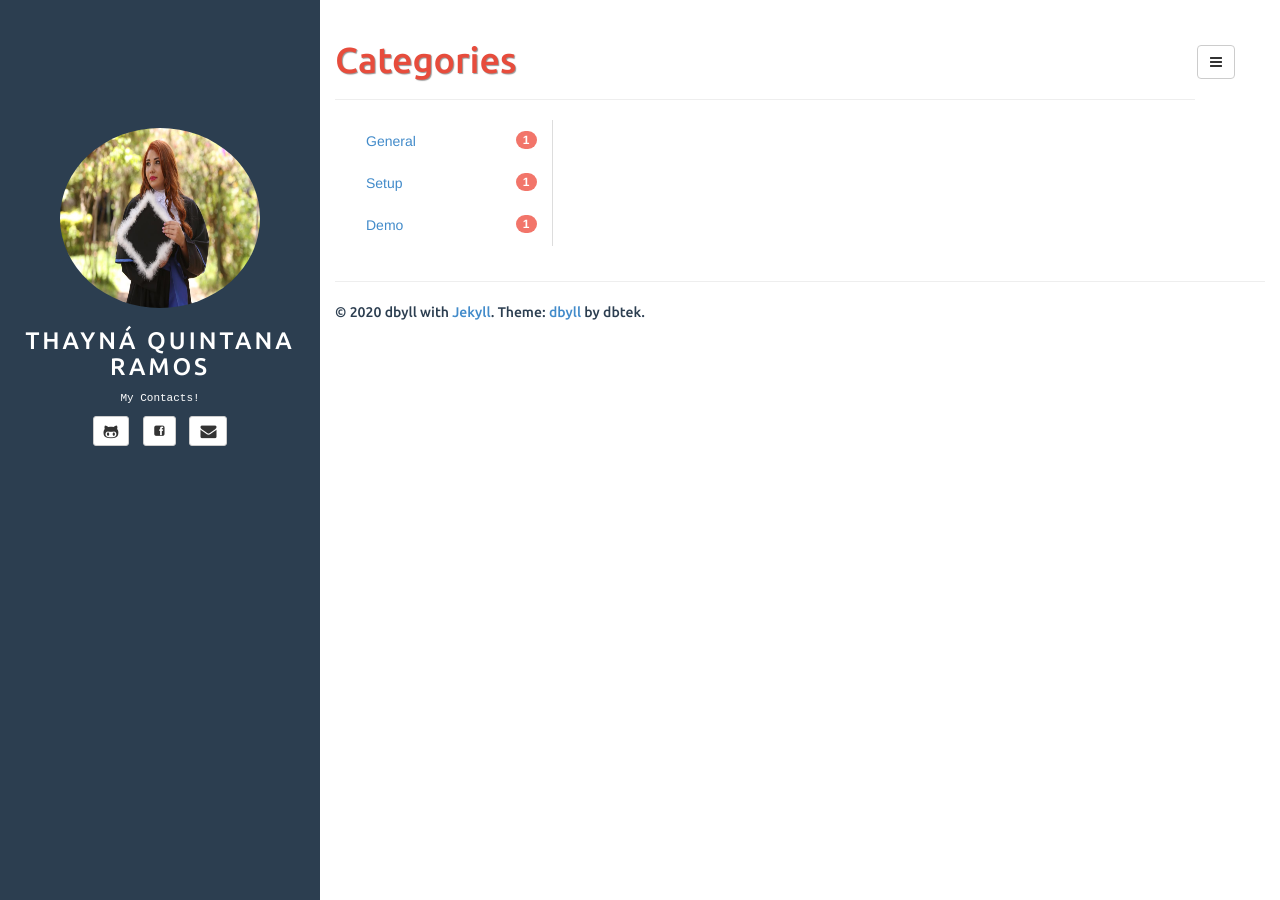
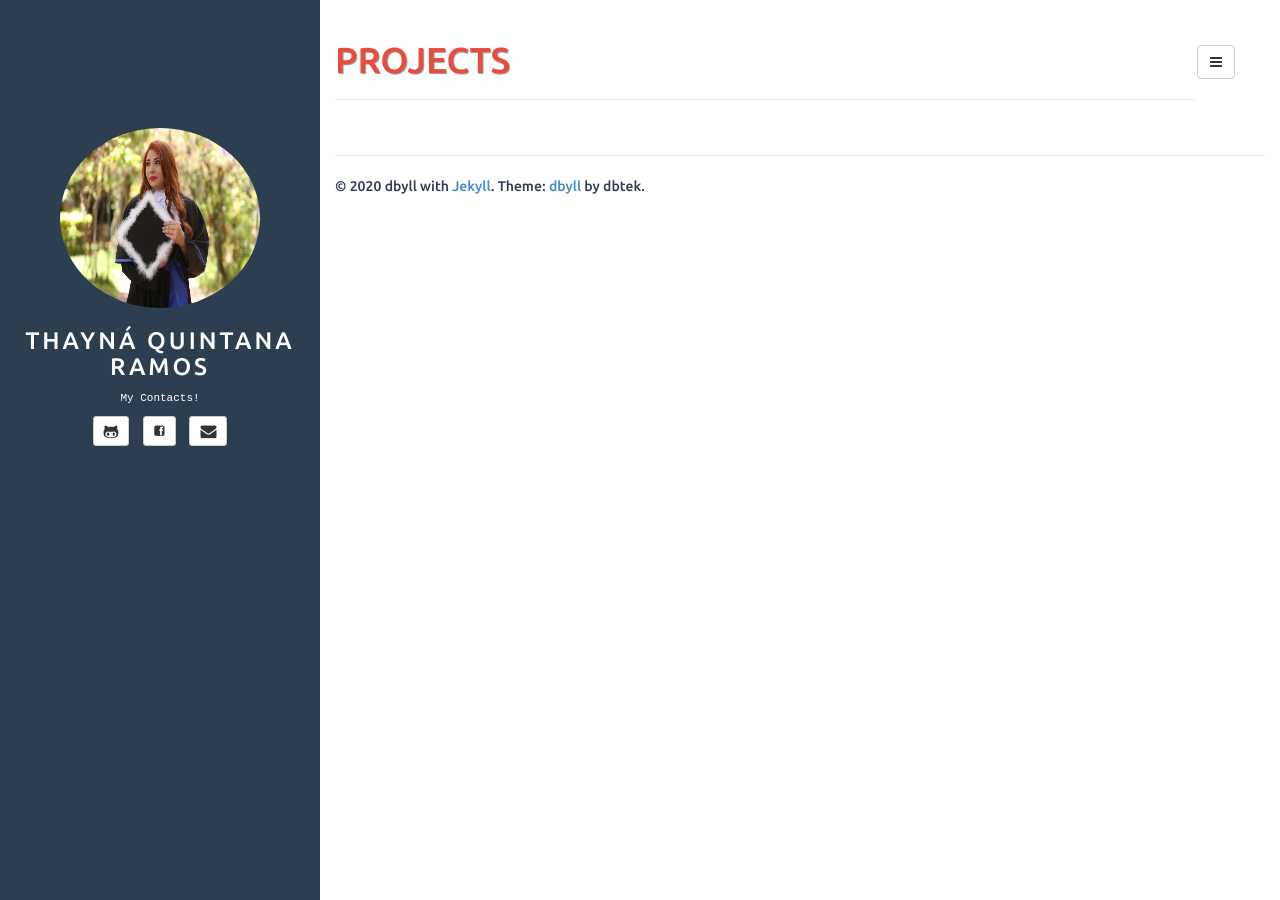
Before and after one commit to ThayQR/thayQR.github.io, a Jekyll site: the page built from categories.html, in a window 1280 px wide. Built offline with Jekyll 4.4.1, drawn with Linux system fonts in a browser that asks for light colours.

Commit message:
add page projects

```diff
--- a/categories.html
+++ b/categories.html
@@ -1,11 +1,11 @@
 ---
 layout: page
-title: Categories
+title: PROJECTS
 header: Posts By Category
 group: navigation
 ---
 
-<div class="col-sm-3 col-xs-6">
+<!-- <div class="col-sm-3 col-xs-6">
     <ul class="nav nav-tabs-vertical cat-tag-menu">
       {% assign categories_list = site.categories %}
       {% if categories_list.first[0] == null %}
@@ -49,3 +49,4 @@ group: navigation
 </div>
 
 <div class="clearfix"></div>
+ -->
```
Also changed, not shown: other parts of categories.html (+1 -1 lines).
